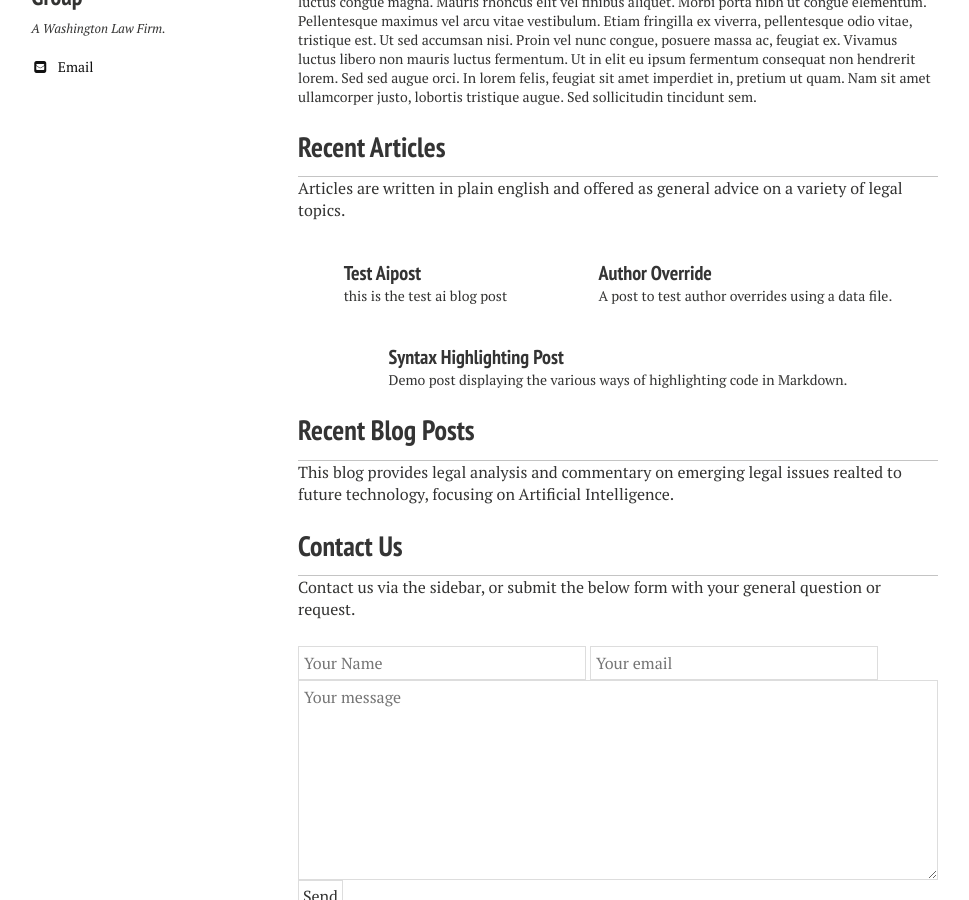
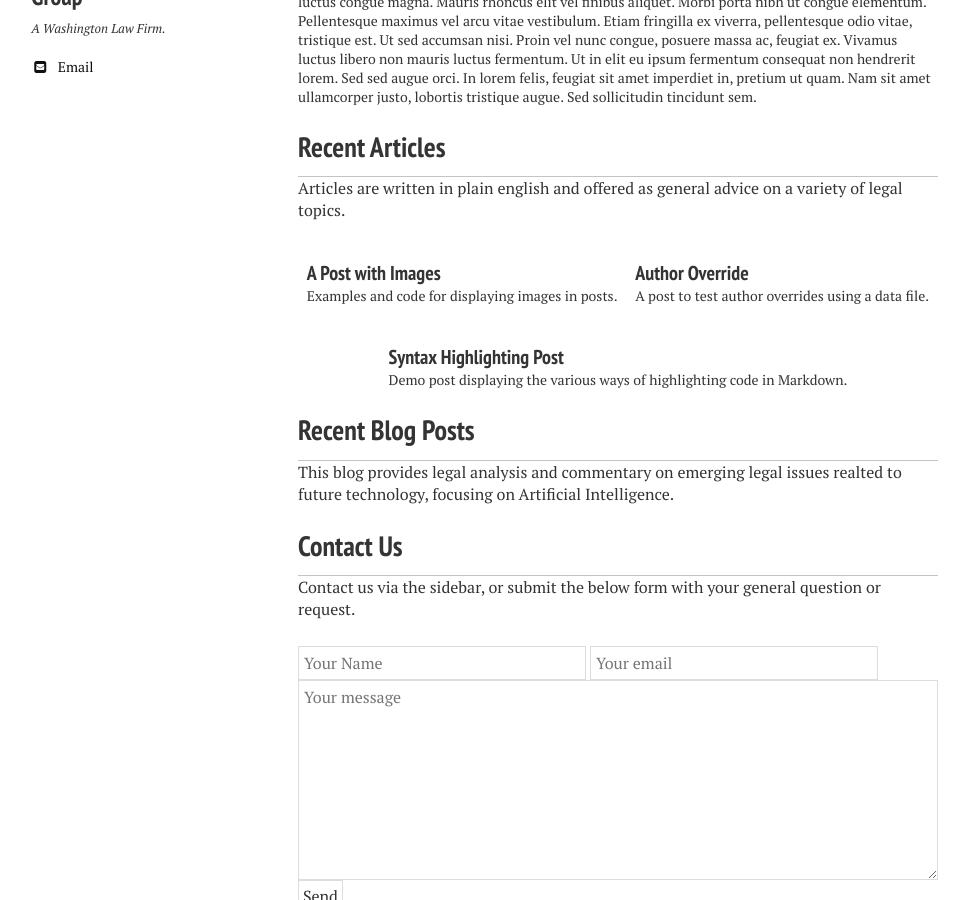
Before and after one commit to nerdyfergy/blg-site-mm3, a Jekyll site: the page built from index.md, in a window 1280 px wide and 900 px high, scrolled down 778 px. Shown: the whole window, without its empty margins (22-991 px from the left). Built offline with Jekyll 4.4.1, drawn with Linux system fonts in a browser that asks for light colours; nearby versions of some CDN libraries.

Commit message:
Update 2015-01-01-test-aipost.md

```diff
--- a/_posts/aiblog/2015-01-01-test-aipost.md
+++ b/_posts/aiblog/2015-01-01-test-aipost.md
@@ -1 +1,8 @@
+---
+layout: post
+title: "A Post with Images"
+excerpt: "Examples and code for displaying images in posts."
+tags: [sample post, images, test]
+comments: true
+---
 this is the test ai blog post
```
